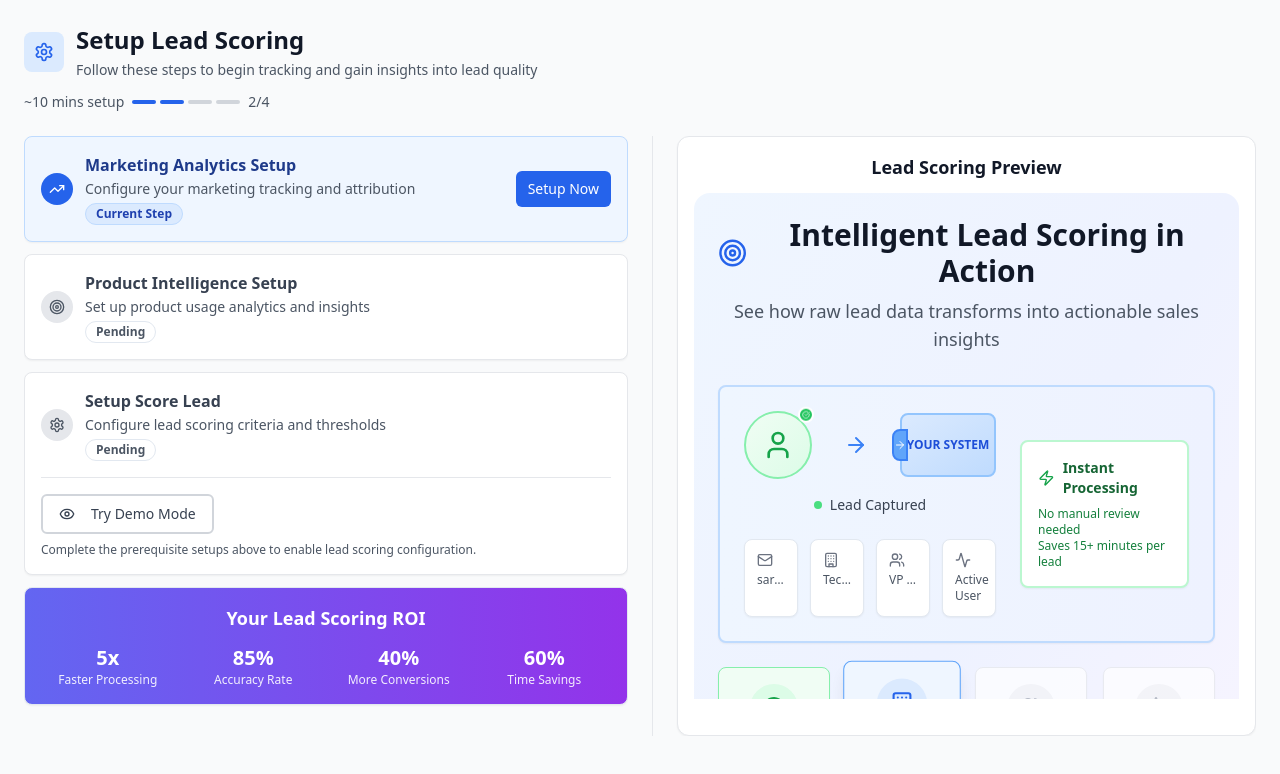
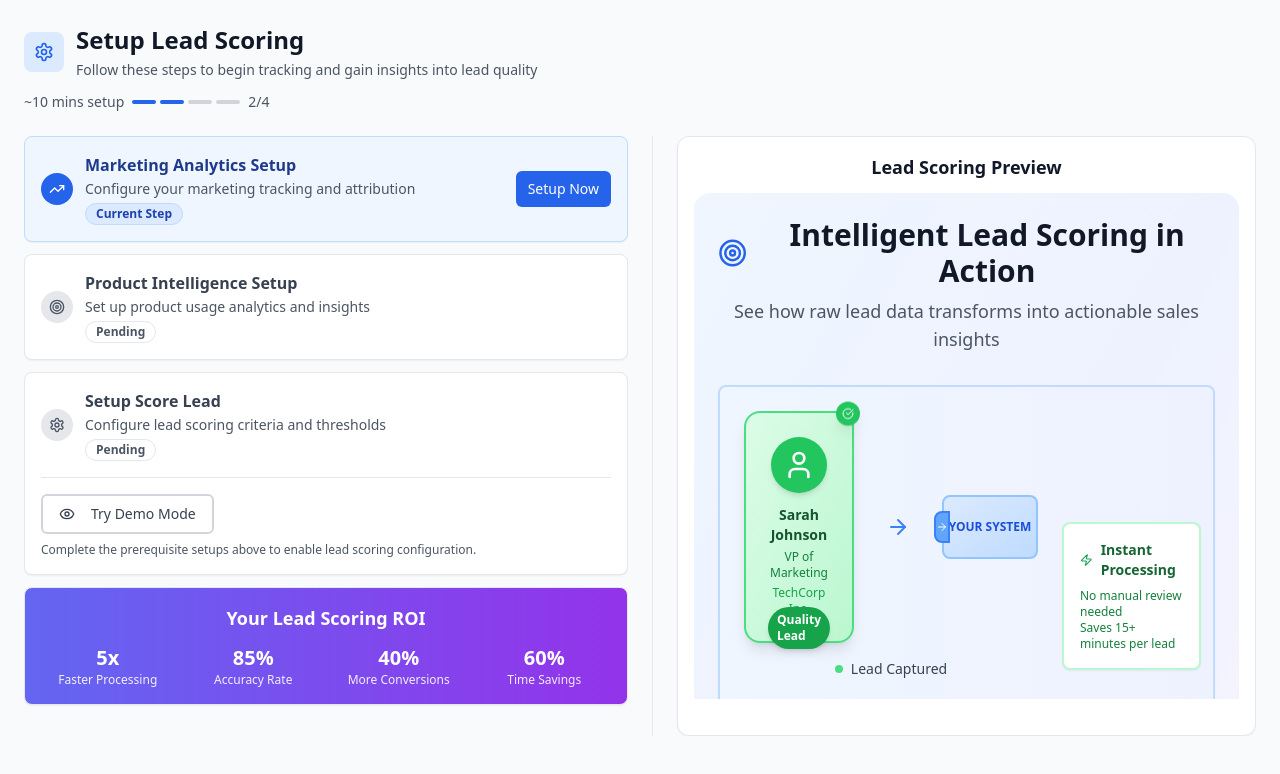
Before and after one commit to PsPasha23/lead-qualifier-insights, a React (Vite) app: page /pre-setup in a window 1280 px wide. Shown: the top 774 px of the page. Built offline with nearby package versions, Linux system fonts and the light colour scheme.

Commit message:
Fix: Complete green box in illustration
Fixed the incomplete appearance of the green box in the LeadScoringIllustration component.

```diff
--- a/src/components/LeadScoringIllustration.tsx
+++ b/src/components/LeadScoringIllustration.tsx
@@ -155,21 +155,40 @@ const LeadScoringIllustration = () => {
                           </div>
                         )}
 
-                        {/* Settled lead representation */}
+                        {/* Settled lead representation - Fixed green box */}
                         <div className={`transition-all duration-500 ${
                           leadVisible ? 'opacity-100 scale-100' : 'opacity-0 scale-95'
                         }`}>
-                          <div className="p-4 bg-gradient-to-br from-green-50 to-green-100 rounded-full border-2 border-green-300 relative">
-                            <User className="h-8 w-8 text-green-600" />
+                          <div className="relative p-6 bg-gradient-to-br from-green-100 to-green-200 rounded-2xl border-2 border-green-400 shadow-lg">
+                            {/* Main user icon */}
+                            <div className="flex items-center justify-center mb-3">
+                              <div className="p-3 bg-green-500 rounded-full shadow-md">
+                                <User className="h-8 w-8 text-white" />
+                              </div>
+                            </div>
+
+                            {/* Lead info */}
+                            <div className="text-center space-y-1">
+                              <div className="text-sm font-semibold text-green-900">Sarah Johnson</div>
+                              <div className="text-xs text-green-700">VP of Marketing</div>
+                              <div className="text-xs text-green-600">TechCorp Inc.</div>
+                            </div>
 
                             {/* Success indicator */}
                             {leadVisible && (
-                              <div className="absolute -top-1 -right-1 animate-bounce">
-                                <div className="w-4 h-4 bg-green-500 rounded-full border-2 border-white flex items-center justify-center">
-                                  <CheckCircle className="h-2 w-2 text-white" />
+                              <div className="absolute -top-2 -right-2 animate-bounce">
+                                <div className="w-6 h-6 bg-green-500 rounded-full border-3 border-white flex items-center justify-center shadow-lg">
+                                  <CheckCircle className="h-3 w-3 text-white" />
                                 </div>
                               </div>
                             )}
+
+                            {/* Quality indicator */}
+                            <div className="absolute -bottom-2 left-1/2 transform -translate-x-1/2">
+                              <Badge className="bg-green-600 text-white text-xs px-2 py-1 shadow-md">
+                                Quality Lead
+                              </Badge>
+                            </div>
                           </div>
                         </div>
                       </div>
```
